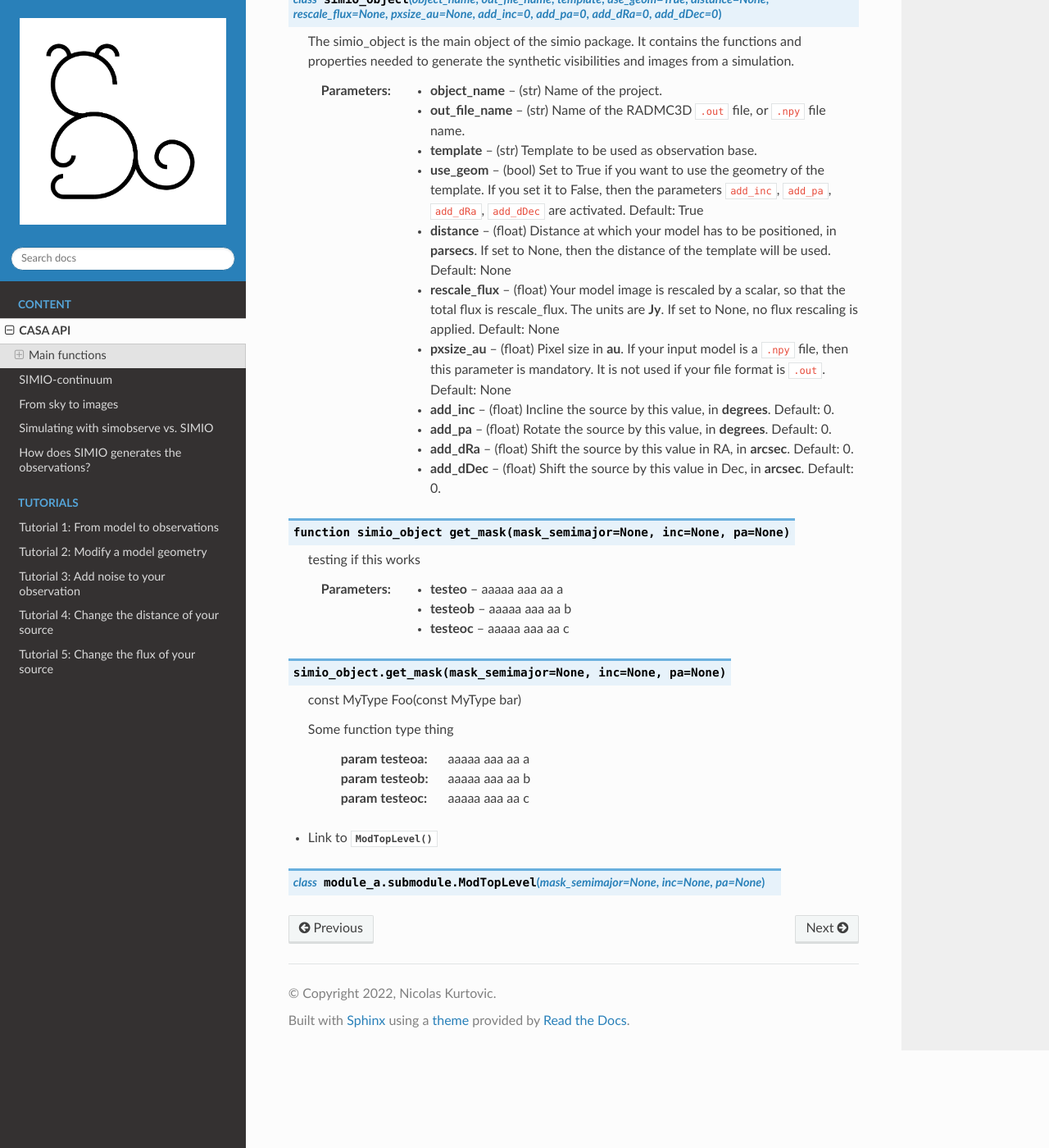
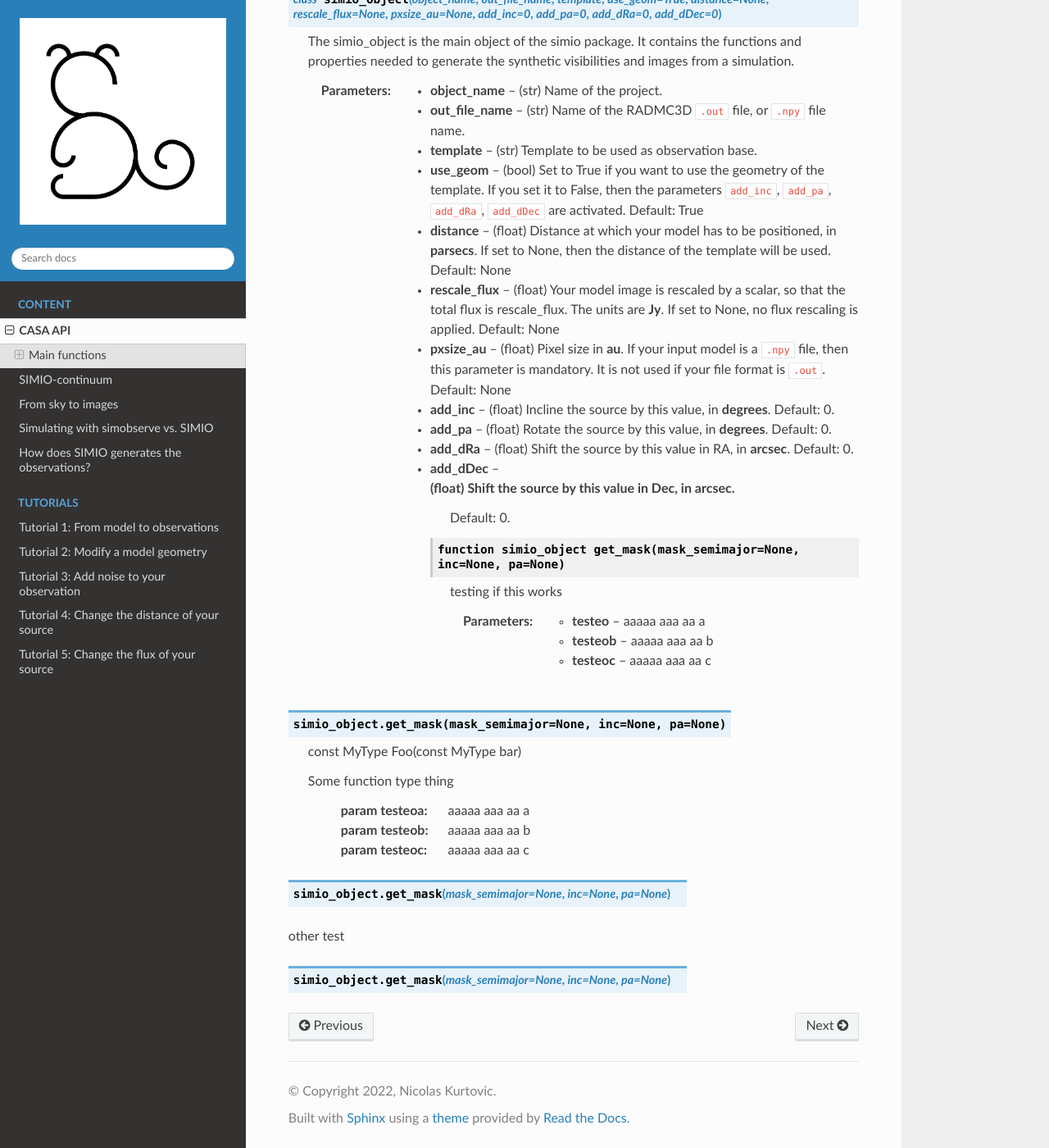
Before and after one commit to nicokurtovic/SIMIO, a Sphinx documentation site: the page built from docs/content/api2_test.rst, in a window 1280 px wide and 1400 px high, scrolled down 503 px. Shown: the whole window at 82% size. Built offline with Sphinx 7.4.7 and the Read the Docs theme 2.0.0, drawn with Linux system fonts in a browser that asks for light colours; formulas are drawn with MathJax 3.

Commit message:
testing api try 13

```diff
--- a/docs/content/api2_test.rst
+++ b/docs/content/api2_test.rst
@@ -55,13 +55,13 @@ Main functions
                     Default: 0.
 
 
-.. function:: function simio_object get_mask(mask_semimajor=None, inc=None, pa=None)
+    .. function:: function simio_object get_mask(mask_semimajor=None, inc=None, pa=None)
 
-    testing if this works
+        testing if this works
 
-    :param testeo: aaaaa aaa aa a
-    :param testeob: aaaaa aaa aa b
-    :param testeoc: aaaaa aaa aa c
+        :param testeo: aaaaa aaa aa a
+        :param testeob: aaaaa aaa aa b
+        :param testeoc: aaaaa aaa aa c
 
 
 .. cpp:function:: simio_object.get_mask(mask_semimajor=None, inc=None, pa=None)
@@ -75,8 +75,14 @@ Main functions
     :param testeoc: aaaaa aaa aa c
 
 
-.. js:module:: module_a.submodule
+.. js:module:: simio_object
 
-* Link to :js:class:`ModTopLevel`
+.. js:function:: get_mask(mask_semimajor=None, inc=None, pa=None)
 
-.. js:class:: ModTopLevel(mask_semimajor=None, inc=None, pa=None)
+
+
+other test
+
+.. module:: simio_object
+
+.. function:: get_mask(mask_semimajor=None, inc=None, pa=None)
```
